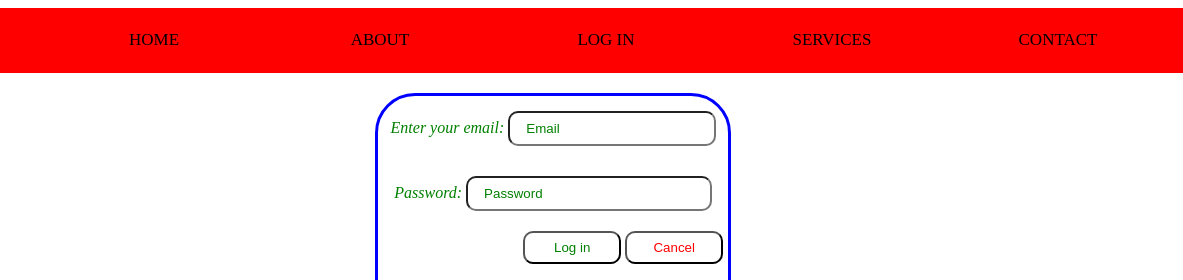
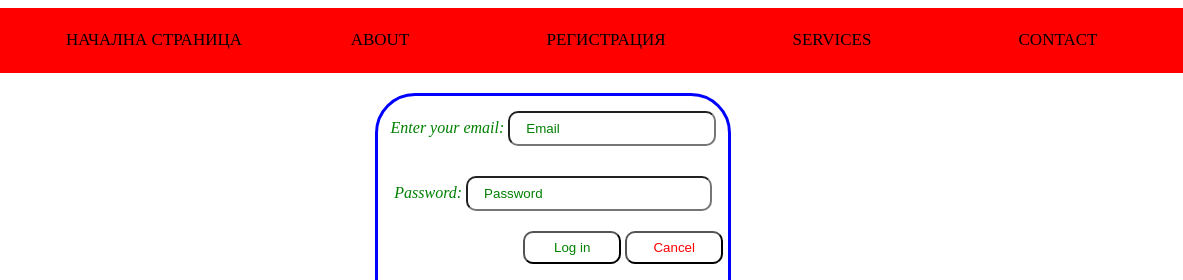
Before and after one commit to RPLisitsov19/RappelAbstraction, a plain HTML site: page Project/HTML/form.html in a window 1280 px wide. Shown: the top 280 px of the page, 97-1280 px from the left. Drawn offline with Linux system fonts and the light colour scheme.

Commit message:
Update form.html

```diff
--- a/Project/HTML/form.html
+++ b/Project/HTML/form.html
@@ -6,6 +6,7 @@
     <link rel="shortcut icon" href="../images/ikon.png" type="image/png">
     <link rel="stylesheet" type="text/css" href="../CSS/style.css">
     <link rel="stylesheet" type="text/css" href="../CSS/log-in.css">
+
 <title>Log in</title>
 </head>
 
@@ -15,9 +16,9 @@
         <ul>
             <li><img id="ikonka" src="../images/ikon.png"></li>
 
-            <li><a href="../index.html">Home</a></li>
+            <li><a href="../index.html">Начална страница</a></li>
             <li><a href="../HTML/about.html">About</a></li>
-            <li><a href="../HTML/form.html">Log in</a></li>
+            <li><a href="../HTML/form.html">Регистрация</a></li>
             <li><a href="../HTML/services.html">Services</a></li>
             <li><a href="../HTML/contact.html">Contact</a></li>
 
```
